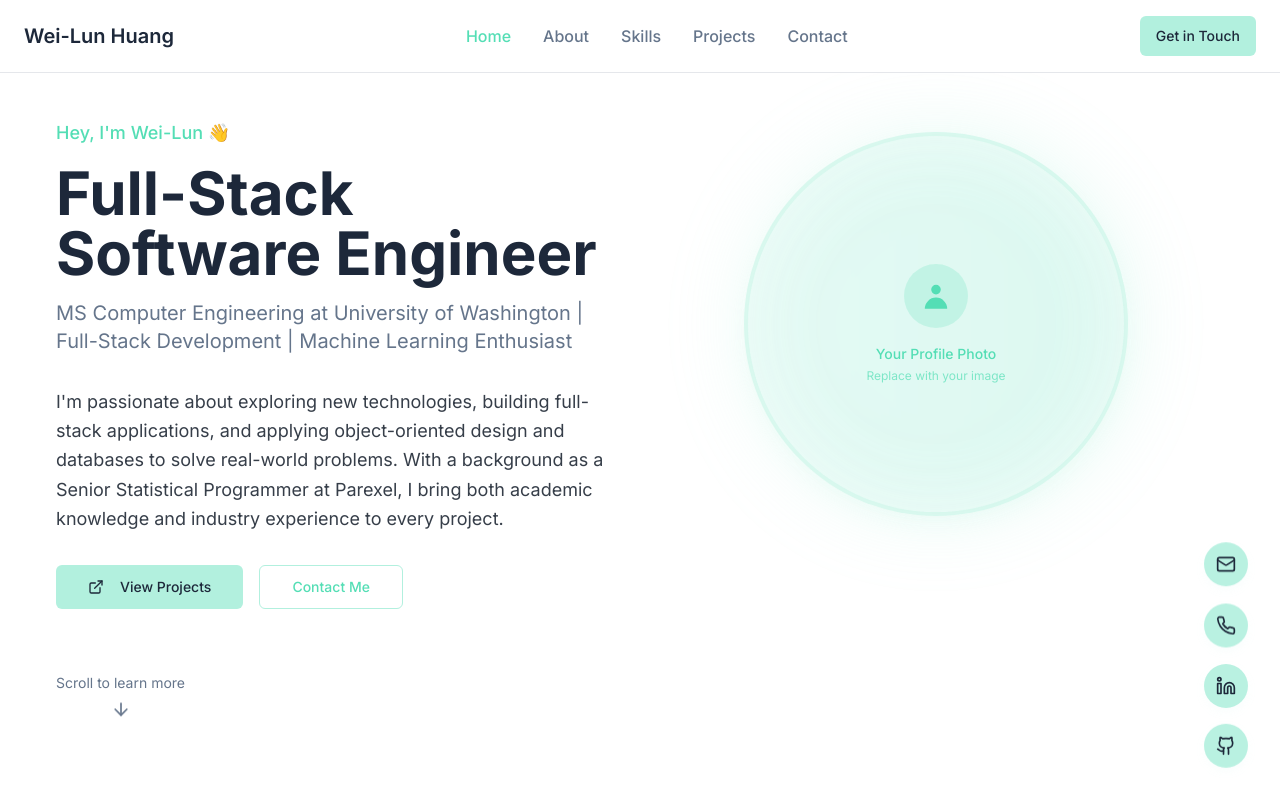
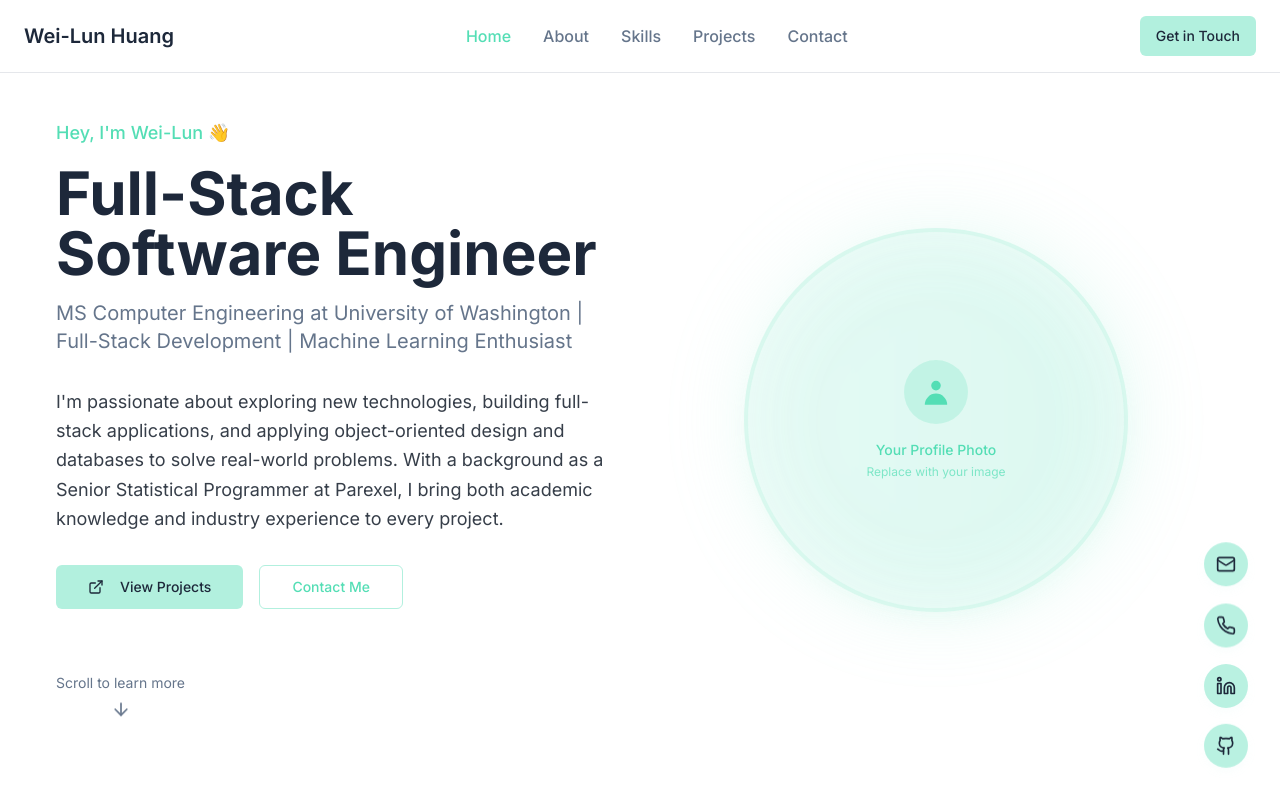
Before and after one commit to allen6711/personal-website, a React (Vite) app: page / in a window 1280 px wide. Shown: the top 800 px of the page. Built offline with nearby package versions, Linux system fonts and the light colour scheme; the HTML template or start-up script is replaced by a standard one.

Commit message:
Code edited in Lovable Code Editor

```diff
--- a/src/components/sections/HeroSection.tsx
+++ b/src/components/sections/HeroSection.tsx
@@ -67,7 +67,7 @@ const HeroSection = () => {
           </div>
 
           {/* Profile Image Placeholder */}
-          <div className="flex justify-center lg:justify-end pr-4 lg:pr-24 -mt-48 animate-fade-in-up">
+          <div className="flex justify-center lg:justify-end pr-4 lg:pr-24 -mt-100 animate-fade-in-up">
             <div className="relative">
               <div className="absolute inset-0 bg-gradient-to-r from-jade-light to-jade-medium rounded-full blur-2xl opacity-20 animate-pulse-glow"></div>
               <div className="relative w-80 h-80 lg:w-96 lg:h-96 rounded-full bg-jade-light/20 border-4 border-jade-light/30 shadow-hover flex items-center justify-center">
```
